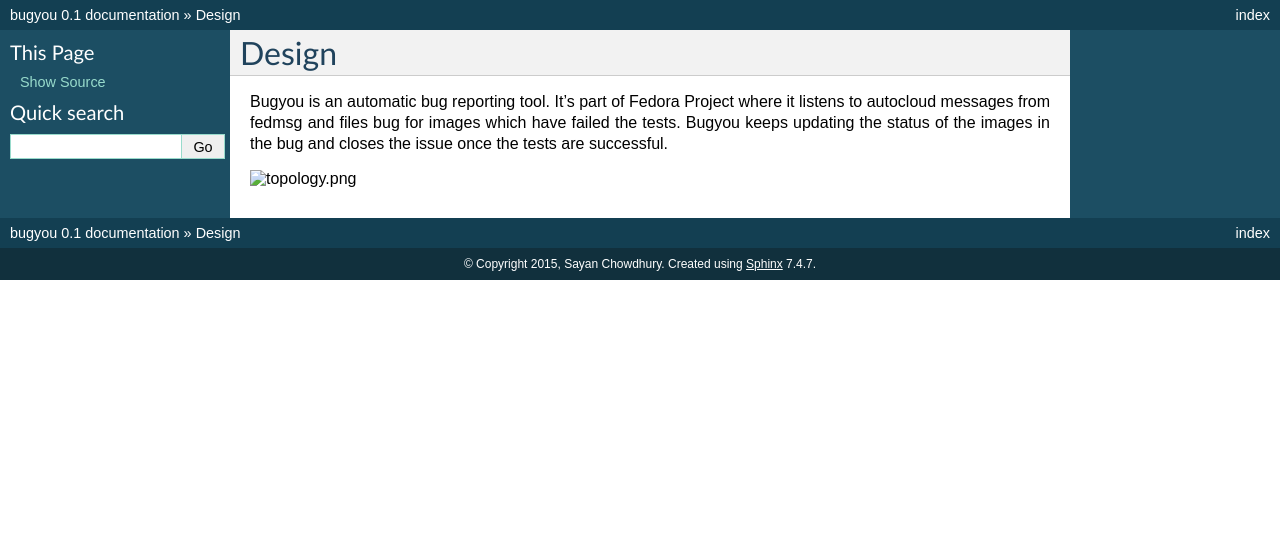
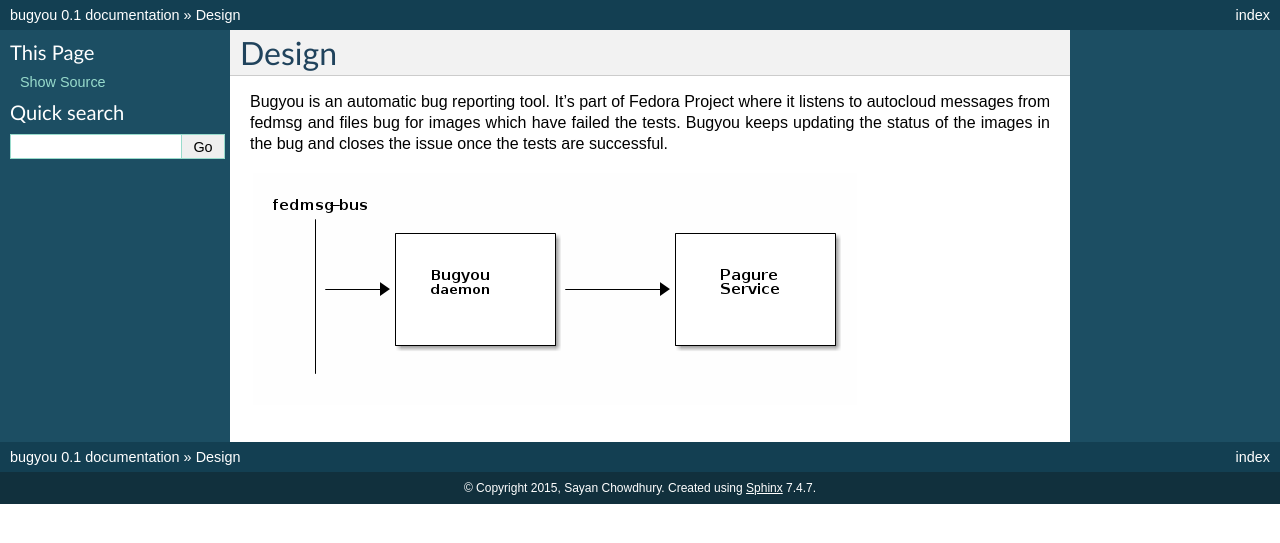
Before and after one commit to sayanchowdhury/bugyou, a Sphinx documentation site: the page built from docs/design.rst, in a window 1280 px wide. Shown: the top 543 px of the page. Built offline with Sphinx 7.4.7, drawn with Linux system fonts in a browser that asks for light colours; pages that are not in the unit, such as notebooks, are missing from menus.

Commit message:
update the diagrams

```diff
--- a/docs/design.rst
+++ b/docs/design.rst
@@ -6,4 +6,4 @@ listens to autocloud messages from fedmsg and files bug for images which have
 failed the tests. Bugyou keeps updating the status of the images in the bug and
 closes the issue once the tests are successful.
 
-.. image:: topology.png
+.. image:: diagrams/topology.png
```
Also changed, not shown: docs/diagrams/topology.txt (added, +13 -0 lines), docs/diagrams/topology.png (added).
